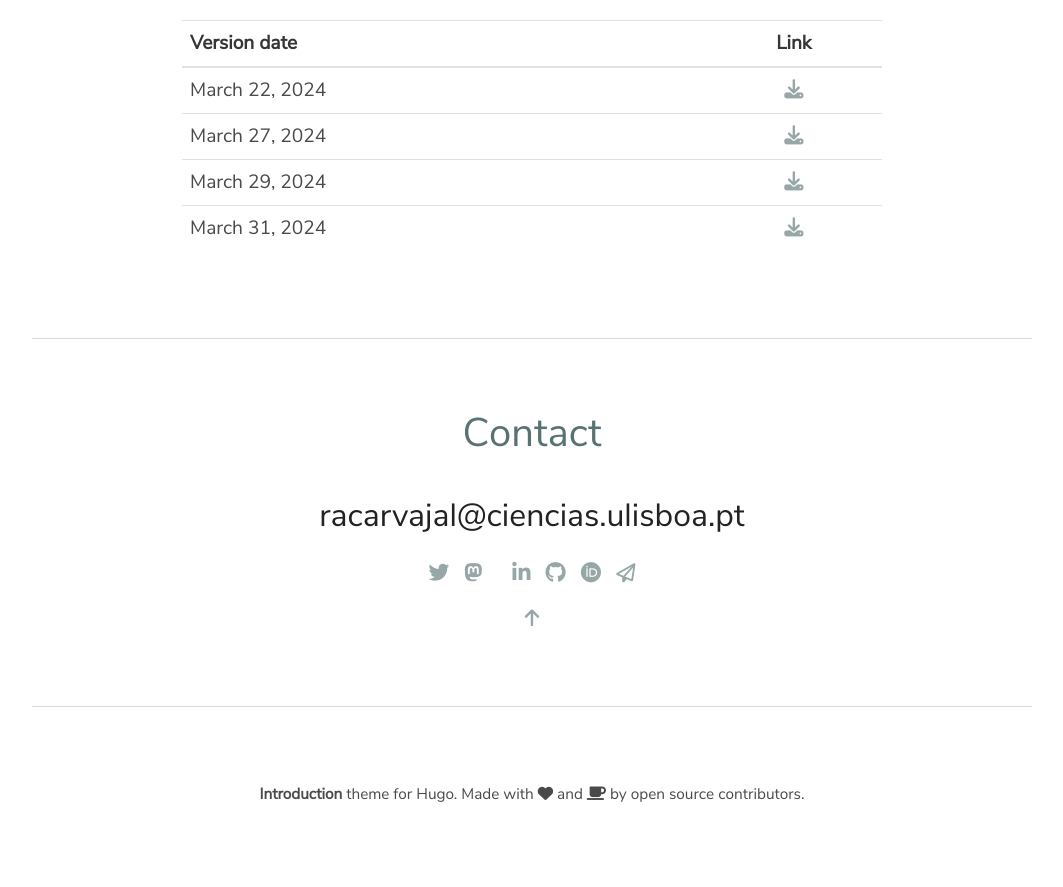
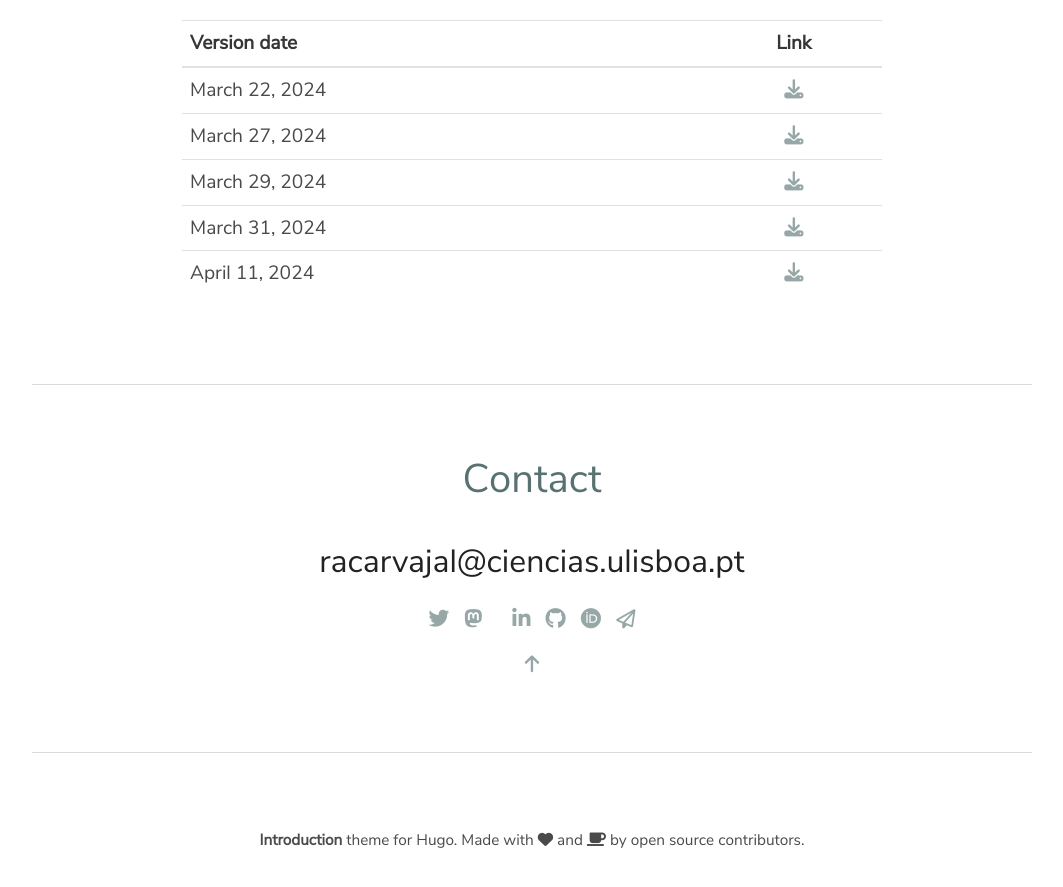
Before and after one commit to racarvajal/racarvajal.github.io, a Jekyll site: the page thesis.html, which Jekyll copies as it is, in a window 1280 px wide and 900 px high, scrolled down 1083 px. Shown: the top 887 px of the window, without its empty margins (108-1171 px from the left). Built offline with Jekyll 4.4.1, drawn with Linux system fonts in a browser that asks for light colours; before the commit the page ends 1939 px from its top, so only the background shows below that.

Commit message:
at Apr 11

```diff
--- a/thesis.html
+++ b/thesis.html
@@ -311,6 +311,14 @@
               </a>
             </td>
           </tr>
+          <tr>
+            <td>April 11, 2024</td>
+            <td class="t-center">
+              <a href="files/thesis/thesis_RCP_FCUL_Apr11.pdf" target="_blank">
+                <i class="fa fa-download"></i>
+              </a>
+            </td>
+          </tr>
         </table>
       </div>
     </div>
```
Also changed, not shown: 1 other file.
